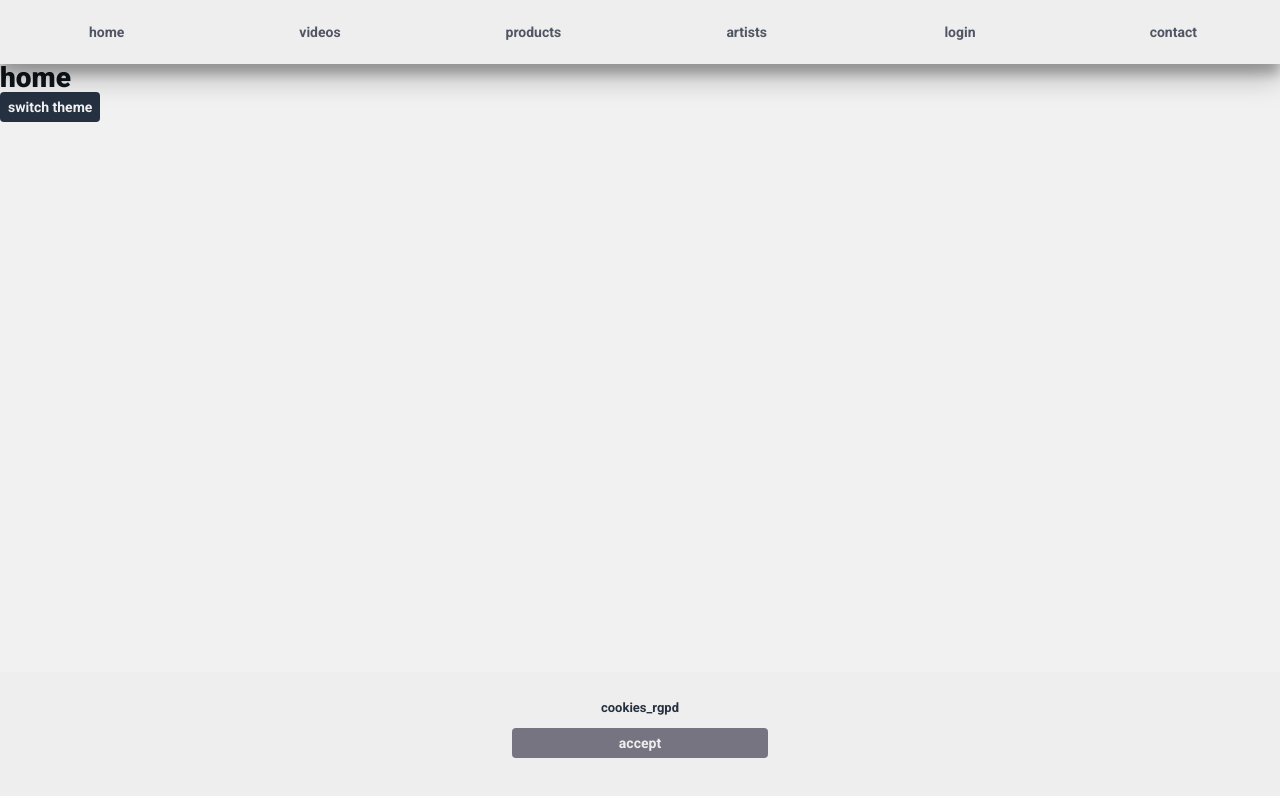
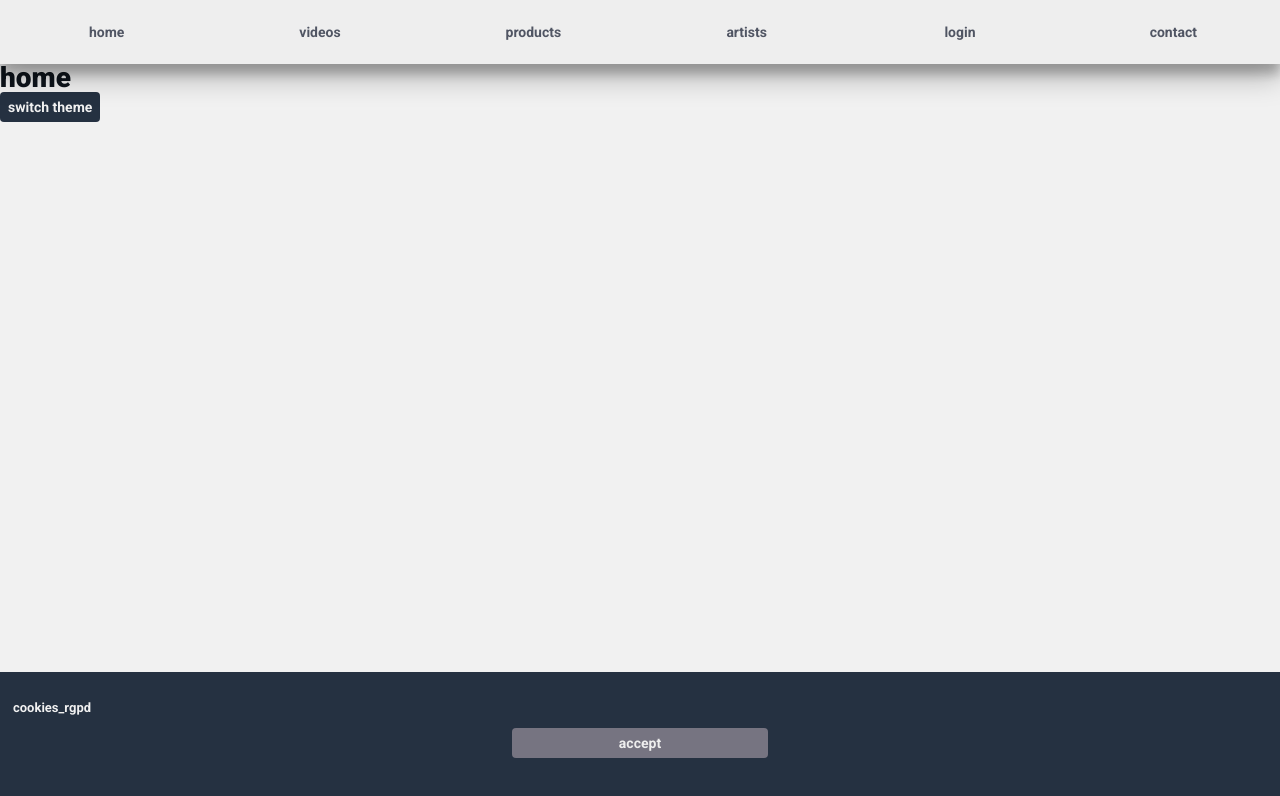
Before and after one commit to seanmgd/sinistre-eshop, a React (Create React App) app: page / in a window 1280 px wide. Shown: the top 796 px of the page. Built offline with nearby package versions, Linux system fonts and the light colour scheme; what i18next-xhr-backend would draw is missing.

Commit message:
chore(cookieBanner): add theme color

```diff
--- a/src/layout/CookiesBanner/CookiesBanner.style.js
+++ b/src/layout/CookiesBanner/CookiesBanner.style.js
@@ -4,7 +4,8 @@ import { devices } from '../../constants/devices'
 export const CookiesBannerContainer = styled.div`
   width: 100vw;
   min-height: 128px;
-  background-color: ${({ theme }) => theme.colors.grey.light};
+  background-color: ${({ theme }) => theme.colors.primary.base};
+  color: ${({ theme }) => theme.colors.primary.light};
   position: fixed;
   font-weight: bold;
   display: flex;
@@ -30,6 +31,10 @@ export const CookiesTextContainer = styled.div`
     min-width: 150px;
   }
 
+  span {
+    text-align: justify;
+  }
+
   @media ${devices.laptopL} {
     display: block;
     button {
```
